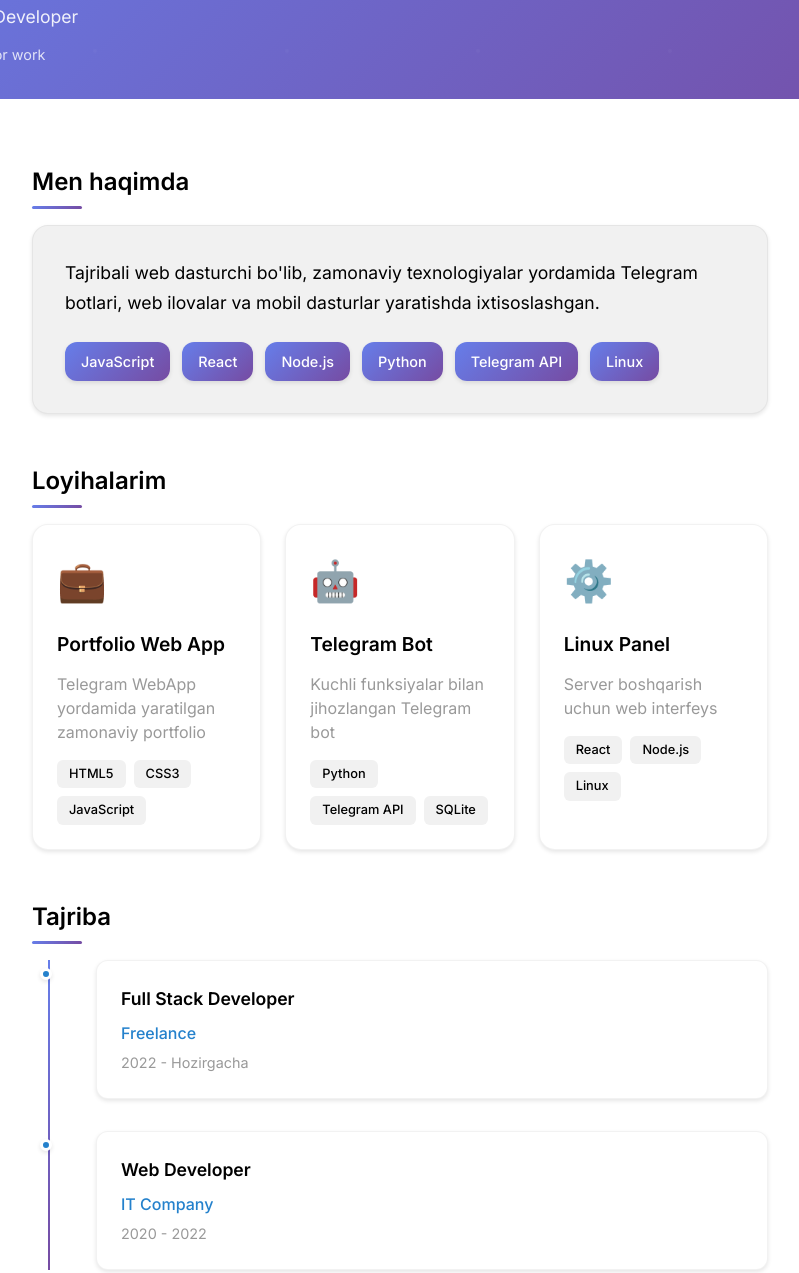
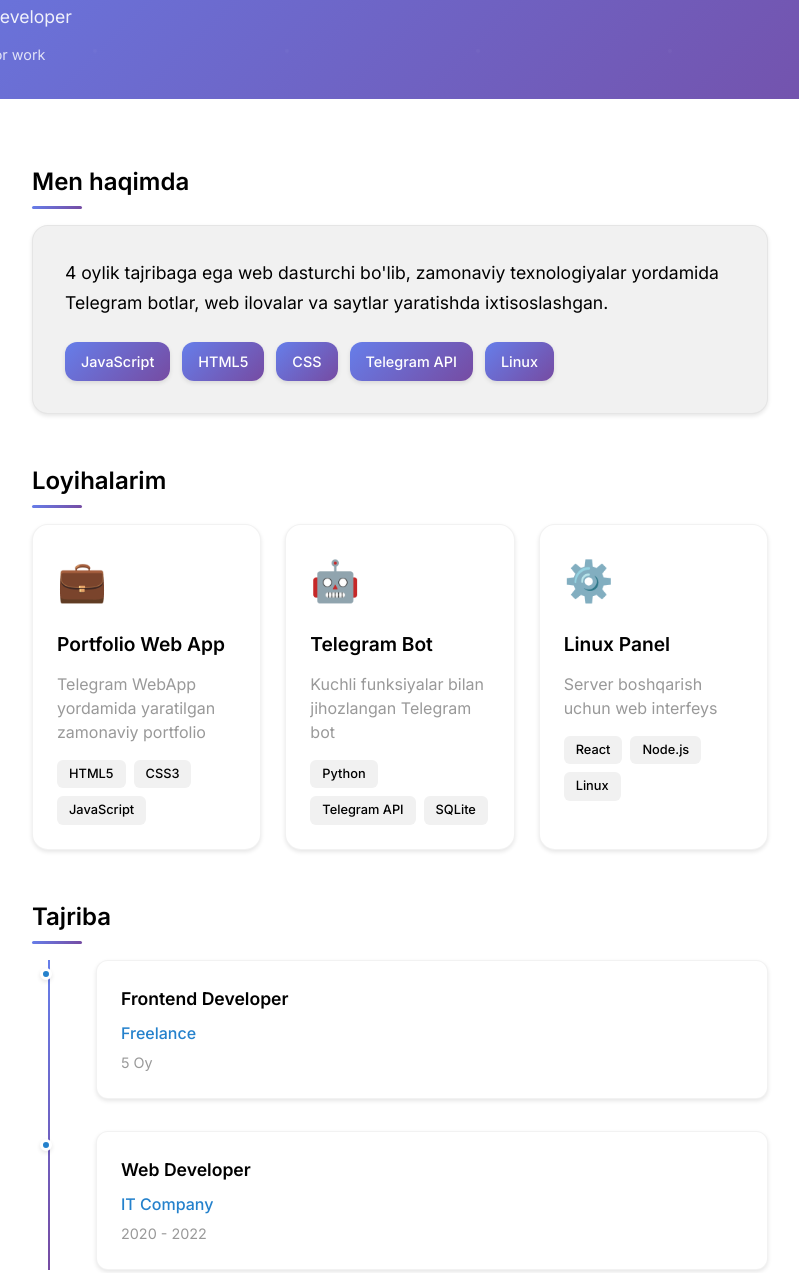
Before and after one commit to mixtjyv09-bit/jonsbekportfolio.github.io, a plain HTML site: page index.html in a window 1280 px wide. Shown: the part 93-1366 px from the top of the page, without its empty margins (240-1039 px from the left). Drawn offline with Linux system fonts and the light colour scheme.

Commit message:
Update index.html

```diff
--- a/index.html
+++ b/index.html
@@ -20,7 +20,7 @@
         </div>
         <div class="profile-info">
           <h1 class="name">Muhammadjon Tojiyev</h1>
-          <p class="title">Full Stack Developer</p>
+          <p class="title">Frontend Developer</p>
           <div class="status">
             <span class="status-dot"></span>
             <span class="status-text">Available for work</span>
@@ -36,14 +36,13 @@
         <h2 class="section-title">Men haqimda</h2>
         <div class="about-content">
           <p class="about-text">
-            Tajribali web dasturchi bo'lib, zamonaviy texnologiyalar yordamida
-            Telegram botlari, web ilovalar va mobil dasturlar yaratishda ixtisoslashgan.
+            4 oylik tajribaga ega web dasturchi bo'lib, zamonaviy texnologiyalar yordamida
+            Telegram botlar, web ilovalar va saytlar yaratishda ixtisoslashgan.
           </p>
           <div class="skills">
             <span class="skill-tag">JavaScript</span>
-            <span class="skill-tag">React</span>
-            <span class="skill-tag">Node.js</span>
-            <span class="skill-tag">Python</span>
+            <span class="skill-tag">HTML5</span>
+            <span class="skill-tag">CSS</span>
             <span class="skill-tag">Telegram API</span>
             <span class="skill-tag">Linux</span>
           </div>
@@ -96,9 +95,9 @@
           <div class="timeline-item">
             <div class="timeline-dot"></div>
             <div class="timeline-content">
-              <h3 class="timeline-title">Full Stack Developer</h3>
+              <h3 class="timeline-title">Frontend Developer</h3>
               <p class="timeline-company">Freelance</p>
-              <p class="timeline-period">2022 - Hozirgacha</p>
+              <p class="timeline-period">5 Oy</p>
             </div>
           </div>
           <div class="timeline-item">
```
